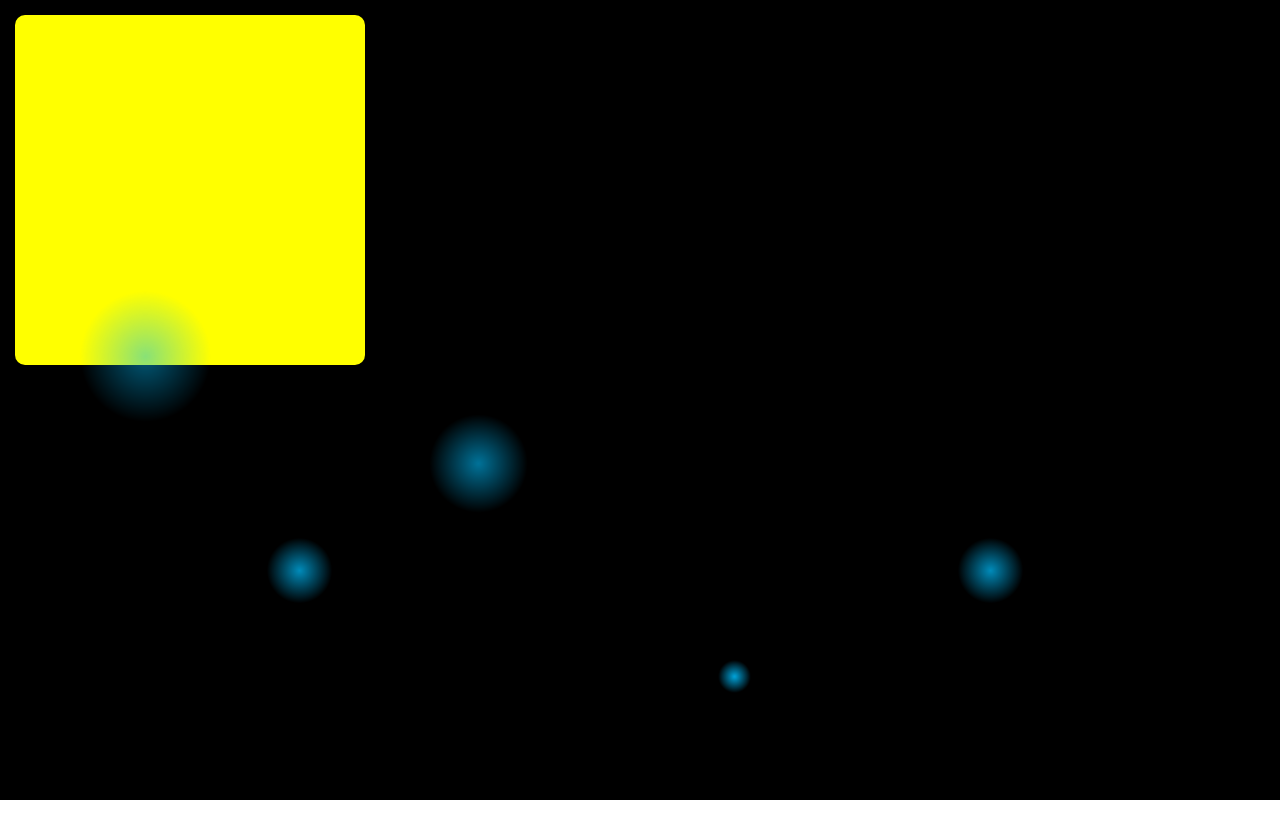
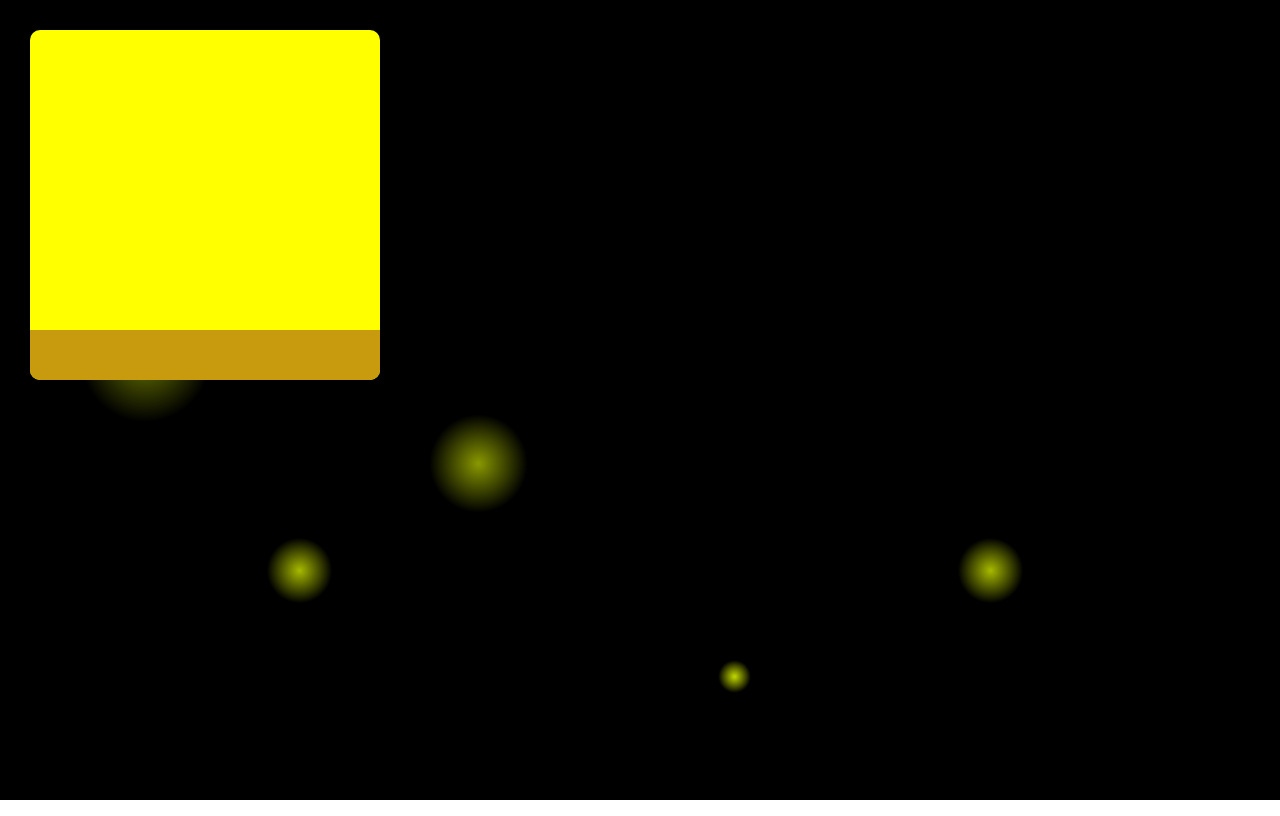
Before and after one commit to abellizzi1/StudentToolsProject, a React (Create React App) app in the folder planner1/: page / in a window 1280 px wide. Built offline with nearby package versions, Linux system fonts and the light colour scheme.

Commit message:
changes to css

```diff
--- a/planner1/src/NotesPage.css
+++ b/planner1/src/NotesPage.css
@@ -4,16 +4,18 @@
 	height: 100vh;
 	overflow: hidden;
 }
+
 .box ul li {
 	position: absolute;
 	width: 35px;
 	height: 35px;
 	list-style: none;
 	opacity: 0;
-	background: radial-gradient(deepskyblue, transparent, transparent);
+	background: radial-gradient(rgb(229, 255, 0), transparent, transparent);
 	bottom: 0;
 	left: 10vw;
 	animation: animate 15s linear infinite;
+	z-index: 0;
 }
 .box ul li:nth-child(2) {
 	left: 36vw;
@@ -51,10 +53,24 @@
 .notes {
     height: 350px;
     width: 350px;
-    margin: 15px;
+    margin: 30px;
     background-color: yellow;
     border-radius: 10px;
+	position: relative;
+	z-index: 1;
 }
+
+.note-toolbar{
+	height: 50px;
+	width: 350px;
+	display: flex;
+	justify-content: flex-end;
+	align-content: center;
+	background-color: rgb(199, 155, 13);
+	border-radius: 0px 0px 10px 10px;
+	position: absolute;
+	bottom: 0;
+  }
 
 .notes:hover  {
     box-shadow: 0 12px 16px 0 rgba(0,0,0,0.24), 0 17px 50px 0 rgba(0,0,0,0.19);
--- a/planner1/src/NotesPage.js
+++ b/planner1/src/NotesPage.js
@@ -7,10 +7,15 @@ export default function NotesPage() {
 
 
     return (
-        <div className = 'content'>
-            <div className = 'notes'>
+        <div>
+            <div className = 'content'>
+                <div className = 'notes'>
+                    <div className = 'note-toolbar'>
 
+                    </div>
+                </div>
             </div>
+
 
             <div className = 'box'>
                 <ul>
```
Also changed, not shown: 1 other file (tests, documents, lock files or other folders).
